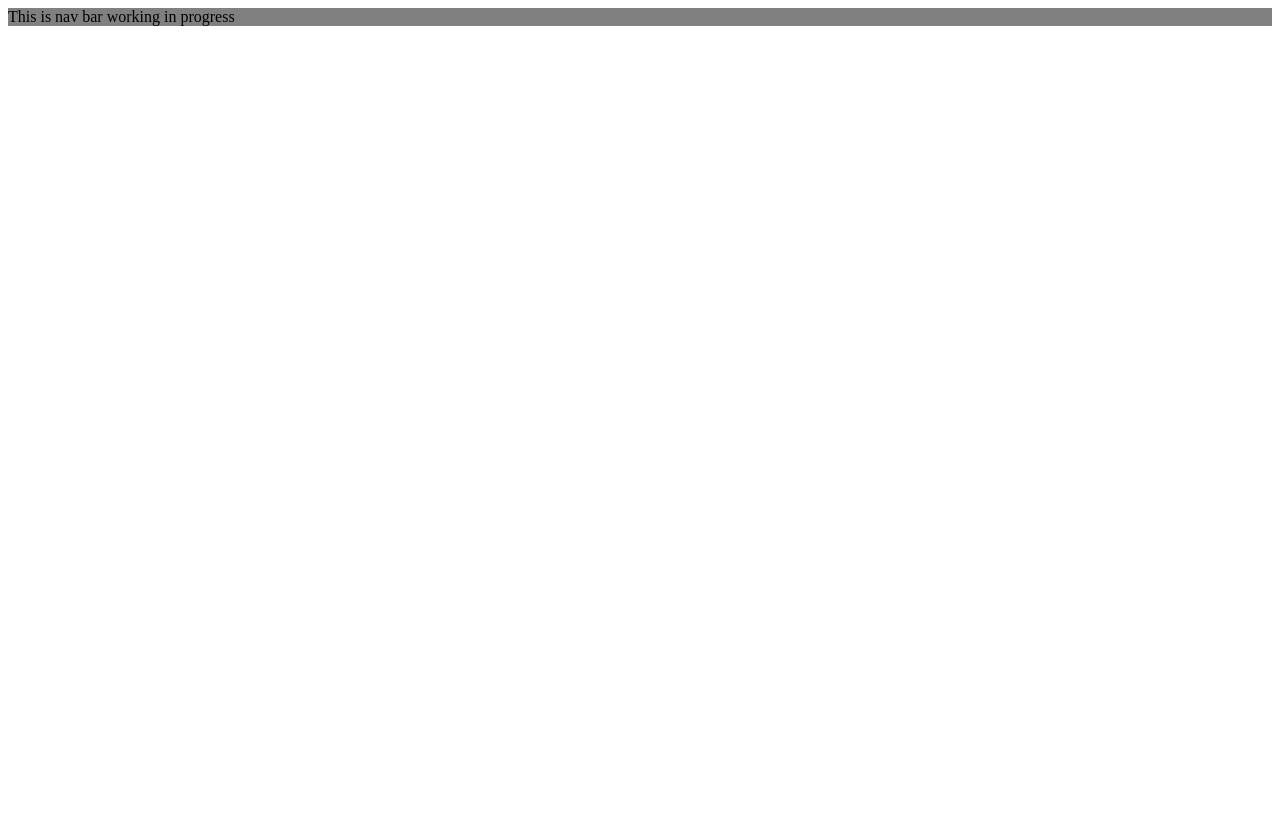
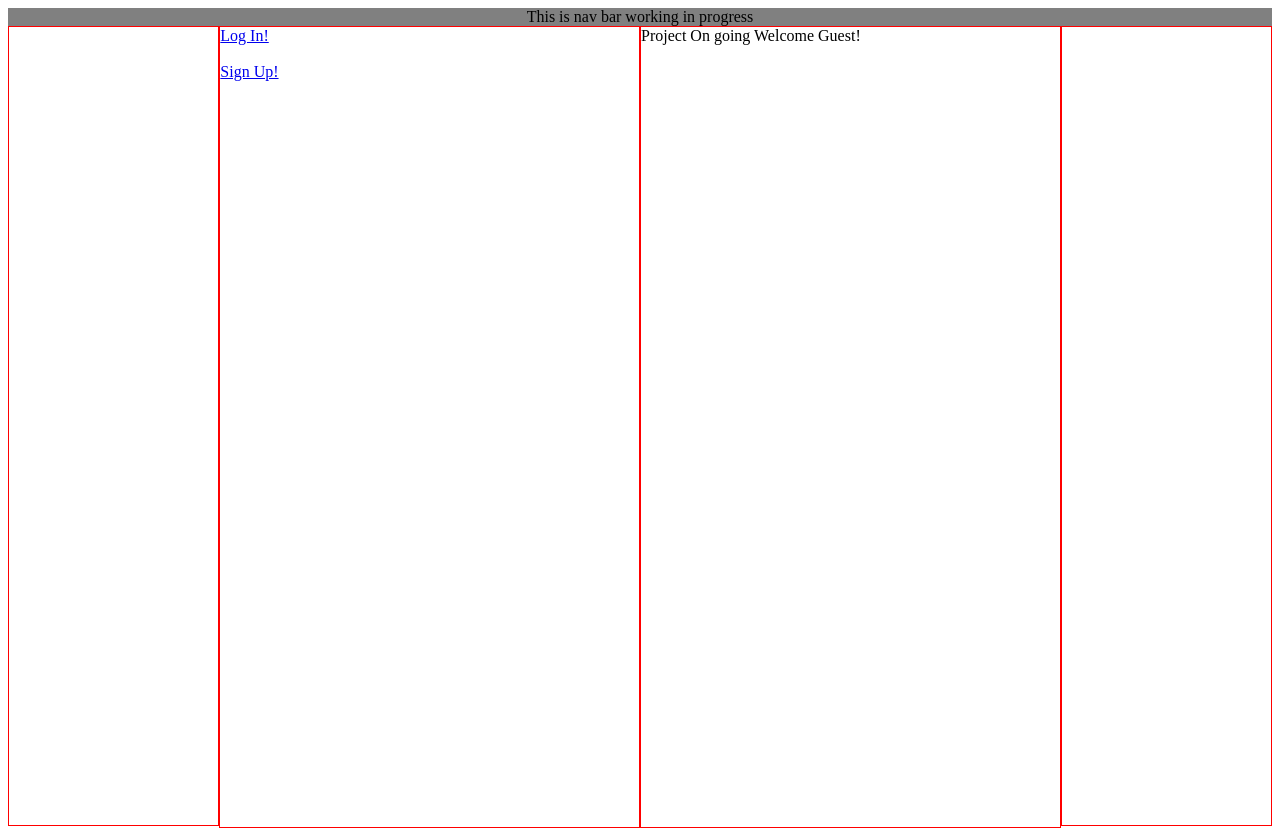
Before and after one commit to Cappucciyes/Lets-Do-Group-Project, a PHP site: page /homepage.php in a window 1280 px wide. Before the commit the page ends 26 px from the top, so only its background shows below. Run offline with PHP 8.4, Linux system fonts and the light colour scheme.

Commit message:
Opening New Project Implemented

```diff
--- /dev/null
+++ b/css/homepage.css
@@ -0,0 +1,25 @@
+#bodyMain {
+    display: flex;
+    flex-direction: row;
+    width: 100%;
+    height: 800px;
+}
+
+.padding {
+    flex: 1;
+    border: red solid 1px;
+}
+
+#bodyLeft,
+#bodyRight {
+    flex: 2;
+    height: 100%;
+    border: red solid 1px;
+}
+
+@media screen and (max-width : 359) {
+    .padding {
+        flex: 0;
+        display: none;
+    }
+}
--- a/db.php
+++ b/db.php
@@ -47,3 +47,6 @@ $query = "CREATE TABLE comment (
         body TEXT NOT NULL
         )ENGINE=MyISAM;";
 mysqli_query($db, $query) or die(mysqli_error($db));
+// INSERT INTO student (username, password) VALUES ('test3', '3333'), ('test4', '4444'), ('test5', '5555'),('test6', '6666'),('test7', '7777'),('test8', '5555');
+// INSERT INTO project (opener, name, isPublic) VALUES (1, 'test1', false), (1,'test2', false), (1, 'test3', true);
+// INSERT INTO projectmembers (groupID, memberID) VALUES (2, 1), (3, 1), (4, 1), (1, 5), (2, 13);
--- a/homepage.php
+++ b/homepage.php
@@ -1,13 +1,48 @@
 <html>
 
 <head>
-
+    <link rel="stylesheet" href="css/homepage.css">
 </head>
 
 <body>
-    <div id="navBar" style="width: 100%; background-color: gray;"> This is nav bar working in progress</div>
+    <div id="navBar" style="width: 100%; background-color: gray; text-align: center;"> This is nav bar working in progress</div>
 
+    <div id="bodyMain">
+        <div class="padding"></div>
+        <div id="bodyLeft">
+            <?php
+            session_start();
+            if (!isset($_SESSION["currentUser"]))
+                echo "<div><a href='login.php'>Log In!</a></div><br><div><a href='signup.php'>Sign Up!</a></div>";
+            else {
+                echo "Welcome!";
+                echo "<a href='createProject.php'>Open New Project!</a>";
+            }
+            ?>
 
+        </div>
+        <div id="bodyRight">
+            Project On going
+            <?php
+            if (isset($_SESSION["currentUser"])) {
+                $db = mysqli_connect('localhost', 'root', '') or die('Unable to connect. Check your connection parameters.');
+                mysqli_select_db($db, 'projectSite') or die(mysqli_error($db));
+                $currenpUserID =  $_SESSION["currentUser"];
+
+                $query = "SELECT * FROM project WHERE id IN (SELECT groupID FROM projectmembers WHERE memberID = '$currenpUserID') ";
+
+                $userProjectArr = mysqli_query($db, $query) or die(mysqli_error($db));
+
+                while ($project = mysqli_fetch_assoc($userProjectArr)) {
+                    echo "<a href='projectThread.php?projectID=" . $project['id'] . "'>Project name: " . $project["name"] . "</a><br>";
+                }
+            } else {
+                echo "Welcome Guest!";
+            }
+            ?>
+        </div>
+        <div class="padding"></div>
+    </div>
 
 </body>
 
```
Also changed, not shown: accounts.php (deleted, +0 -12 lines), checkDuplicates.php (added, +20 -0 lines), createProject.php (added, +82 -0 lines), login.php (+6 -3 lines), projectThread.php (+7 -2 lines), 1 other file.
